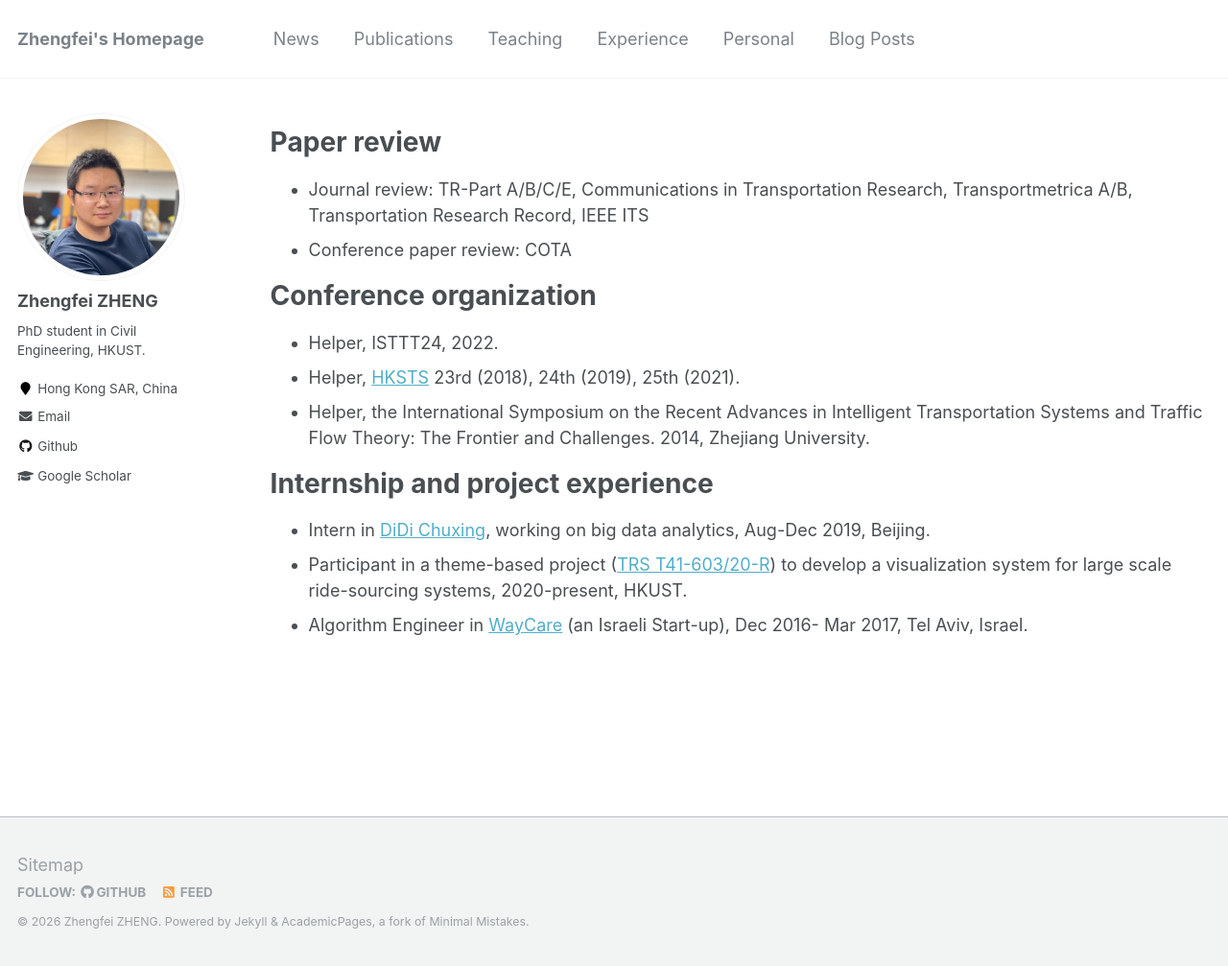
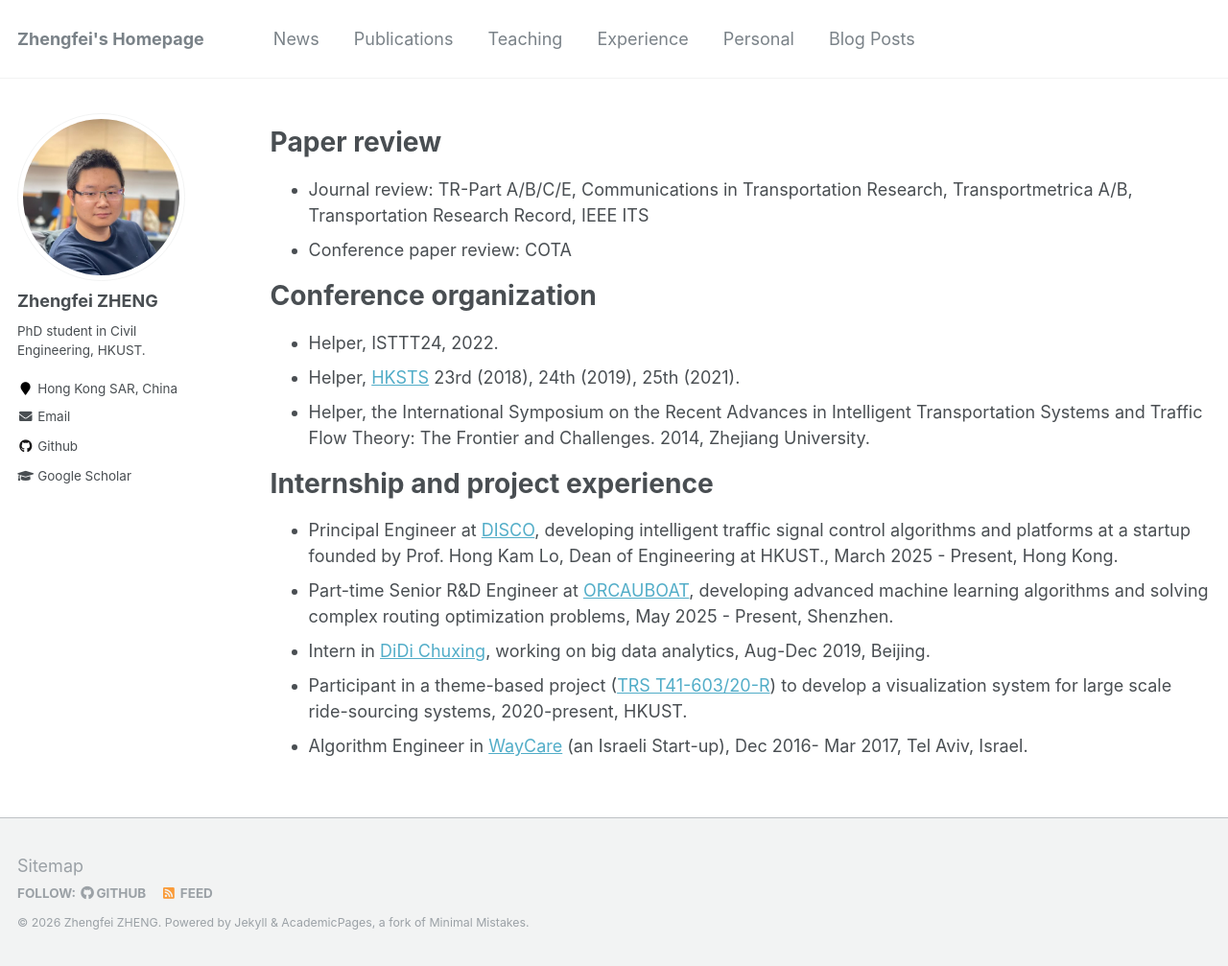
Before and after one commit to zf-z/zf-z.github.io, a Jekyll site: the page built from _pages/services.md, in a window 1280 px wide and 1007 px high. Shown: the whole window at 96% size. Built offline with Jekyll 4.4.1, drawn with Linux system fonts in a browser that asks for light colours.

Commit message:
update experience

```diff
--- a/_pages/services.md
+++ b/_pages/services.md
@@ -15,6 +15,8 @@ author_profile: true
 - Helper, the International Symposium on the Recent Advances in Intelligent Transportation Systems and Traffic Flow Theory: The Frontier and Challenges. 2014, Zhejiang University.
 
 # Internship and project experience
+- Principal Engineer at [DISCO](https://www.disco.hk/), developing intelligent traffic signal control algorithms and platforms at a startup founded by Prof. Hong Kam Lo, Dean of Engineering at HKUST., March 2025 - Present, Hong Kong.
+- Part-time Senior R&D Engineer at [ORCAUBOAT](https://orca-tech.cn/), developing advanced machine learning algorithms and solving complex routing optimization problems, May 2025 - Present, Shenzhen.
 - Intern in [DiDi Chuxing](https://www.didiglobal.com/), working on big data analytics, Aug-Dec 2019, Beijing.
 - Participant in a theme-based project ([TRS T41-603/20-R](https://tacc.ust.hk/projects.html)) to develop a visualization system for large scale ride-sourcing systems, 2020-present, HKUST.
 - Algorithm Engineer in [WayCare](https://www.rekor.ai/waycare) (an Israeli Start-up),  Dec 2016- Mar 2017, Tel Aviv, Israel.
```
